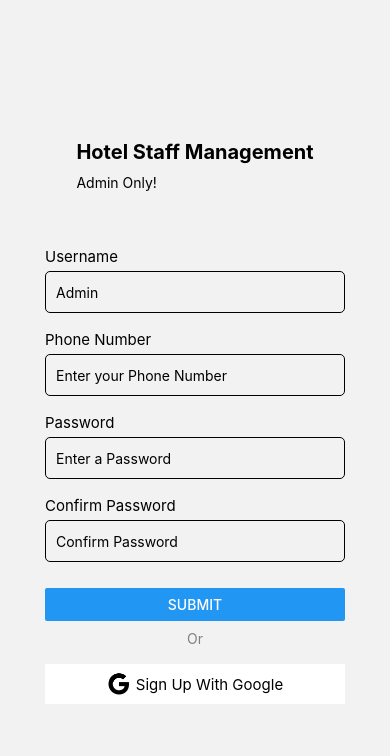
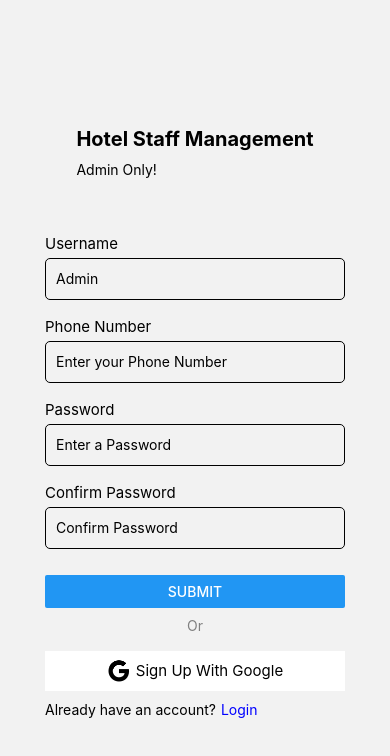
Before and after one commit to Kene10-codes/Hotelia, a React Native app: screen /Signup in a window 390 px wide. Shown: the top 756 px of the page. Built offline with nearby package versions, Linux system fonts and the light colour scheme.

Commit message:
Added some text and  did some styling on the signup screen

```diff
--- a/screens/signup/Signup.jsx
+++ b/screens/signup/Signup.jsx
@@ -6,7 +6,6 @@ import {
   TextInput,
   TouchableHighlight,
   Button,
-  Image,
 } from 'react-native';
 
 import styles from './signup';
@@ -15,7 +14,7 @@ import {TouchableOpacity} from 'react-native';
 
 import {AntDesign} from '@expo/vector-icons';
 
-export default function Signup () {
+export default function Signup({navigation}) {
   const [username, setUsername] = useState ('Admin');
   const [phone, setPhone] = useState ('');
   const [password, setPassword] = useState ('');
@@ -92,6 +91,16 @@ export default function Signup () {
             </View>
           </TouchableOpacity>
         </View>
+
+        <View style={styles.accountContainer}>
+          <Text>Already have an account?</Text>
+          <Text
+            style={styles.acccountText}
+            onPress={() => navigation.navigate ('/Login')}
+          >
+            Login
+          </Text>
+        </View>
       </View>
     </SafeAreaView>
   );
--- a/screens/signup/signup.js
+++ b/screens/signup/signup.js
@@ -52,6 +52,16 @@ const styles = StyleSheet.create ({
     paddingLeft: 5,
     fontSize: 15,
   },
+
+  accountContainer: {
+    flexDirection: 'row',
+    alignItems: 'space-end',
+    marginTop: 10,
+  },
+  acccountText: {
+    paddingLeft: 5,
+    color: 'blue',
+  },
 });
 
 export default styles;
```
